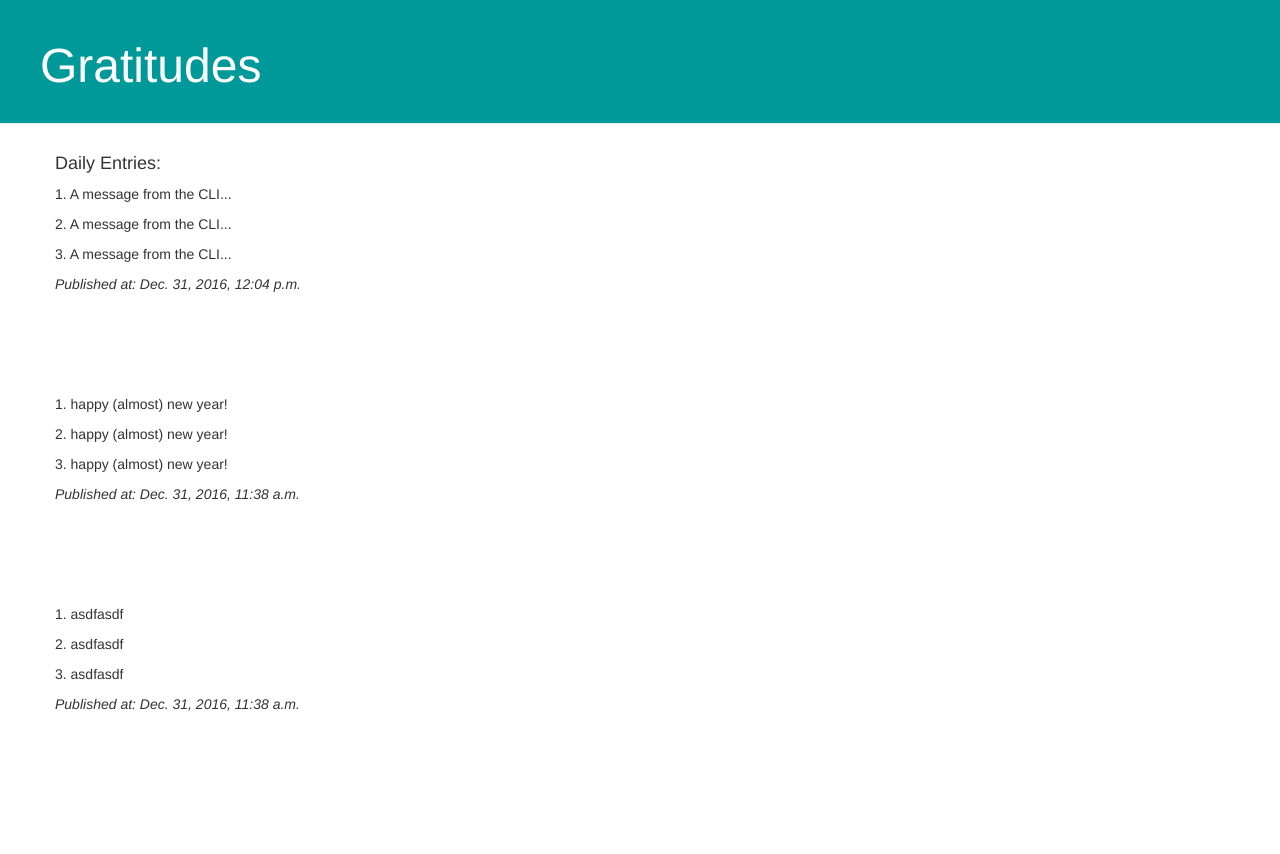
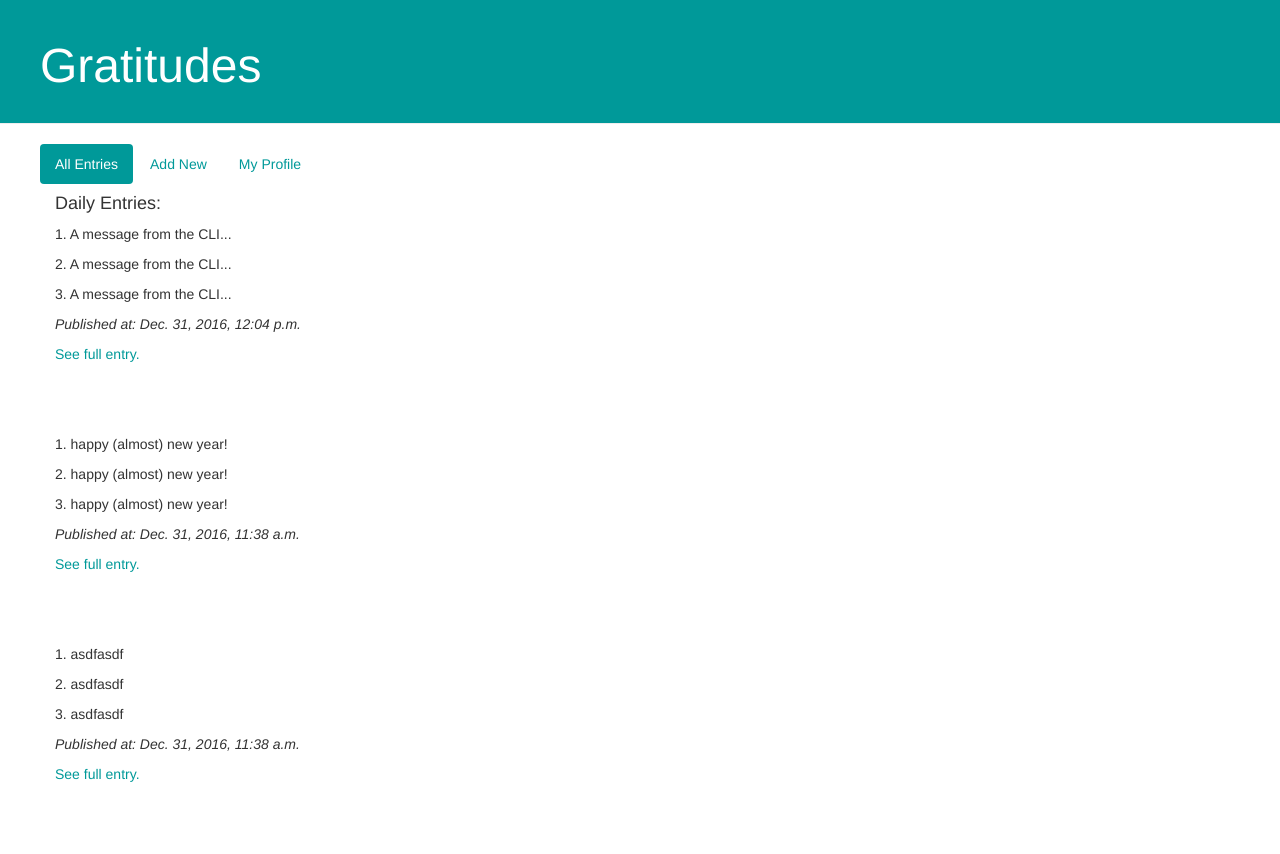
Before and after one commit to jacquelineawatts/gratitudes, a Django app: page / in a window 1280 px wide. Before the commit the page ends 711 px from the top, so only its background shows below. Run offline with Django 3.2, Linux system fonts and the light colour scheme; data comes from the database, SQL or seed files in the repository; some libraries are stand-ins or nearby versions.

Commit message:
Included nav bar for entries page and integrated modal window to see full entries.

```diff
--- a/app/static/css/main.css
+++ b/app/static/css/main.css
@@ -37,3 +37,21 @@ margin-bottom: 70px;
 .entry h1 a, .entry h1 a:visited {
     color: #000000;
 }
+
+.nav {
+    padding-left: 25px;
+}
+
+.nav-pills>li>a{
+    background-color: #ffffff;
+    color: #009999;
+}
+
+.nav-pills>li.active>a, .nav-pills>li.active>a:hover, .nav-pills>li.active>a:focus {
+    background-color: #009999;
+    color: #ffffff;
+}
+
+a {
+    color: #009999;
+}
--- a/app/templates/app/base.html
+++ b/app/templates/app/base.html
@@ -4,11 +4,23 @@
         <title>Gratitudes Homepage</title>
         <link rel="stylesheet" href="//maxcdn.bootstrapcdn.com/bootstrap/3.2.0/css/bootstrap.min.css">
         <link rel="stylesheet" href="//maxcdn.bootstrapcdn.com/bootstrap/3.2.0/css/bootstrap-theme.min.css">
+        <script src="https://code.jquery.com/jquery.js"></script>
+        <script src="https://cdn.jsdelivr.net/jquery/1.12.4/jquery.min.js"></script>
+        <script src="https://maxcdn.bootstrapcdn.com/bootstrap/3.3.7/js/bootstrap.min.js" integrity="sha384-Tc5IQib027qvyjSMfHjOMaLkfuWVxZxUPnCJA7l2mCWNIpG9mGCD8wGNIcPD7Txa" crossorigin="anonymous"></script>
         <link rel="stylesheet" href="{% static 'css/main.css' %}">
+
     </head>
     <body>
         <div class="page-header">
             <h1><a href="/">Gratitudes</a></h1>
+        </div>
+
+        <div class="container-fluid">
+            <ul class="nav nav-pills">
+              <li role="presentation" class="active"><a href="#">All Entries</a></li>
+              <li role="presentation"><a href="#">Add New</a></li>
+              <li role="presentation"><a href="#">My Profile</a></li>
+            </ul>
         </div>
         <div class="content container">
             <div class="row">
--- a/app/templates/app/entries.html
+++ b/app/templates/app/entries.html
@@ -7,7 +7,27 @@
             <p>2. {{ entry.text }}</p>
             <p>3. {{ entry.text }}</p>
             <p><em>Published at: {{ entry.published_date }}</em></p>
+            <a href='#' data-toggle="modal" data-target="#{{ entry.id }}Modal">See full entry.</a>
             <br>
         </div>
+
+    <!-- Entry Modal -->
+    <div class="modal fade" id="{{ entry.id }}Modal" tabindex="-1" role="dialog" aria-labelledby="entryModalLabel">
+      <div class="modal-dialog" role="document">
+        <div class="modal-content">
+          <div class="modal-header">
+            <button type="button" class="close" data-dismiss="modal" aria-label="Close"><span aria-hidden="true">&times;</span></button>
+            <h4 class="modal-title" id="entryModalLabel">Entry</h4>
+          </div>
+          <div class="modal-body">
+            <p>1. {{ entry.text }}</p>
+            <p>2. {{ entry.text }}</p>
+            <p>3. {{ entry.text }}</p>
+            <p><em>Published at: {{ entry.published_date }}</em></p>
+          </div>
+        </div>
+      </div>
+    </div>
     {% endfor %}
+
 {% endblock %}
```
